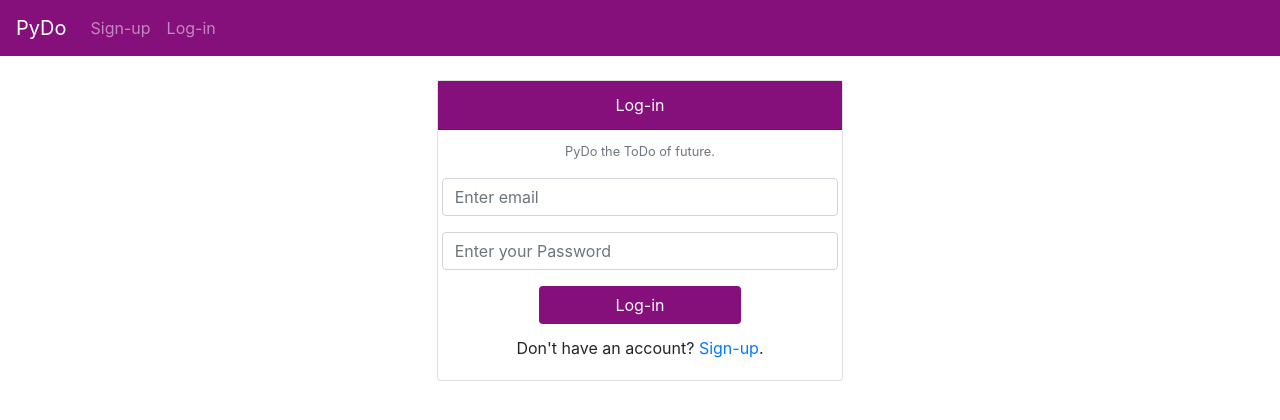
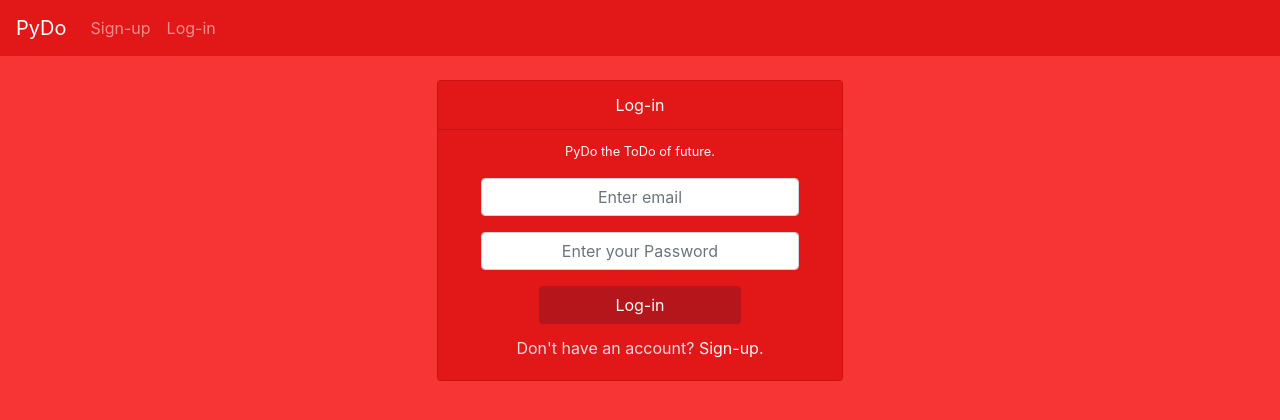
Before and after one commit to abhaysocialised/pydo, a Django app: page /log-in/ in a window 1280 px wide. Shown: the top 420 px of the page. Run offline with Django 3.2, Linux system fonts and the light colour scheme; some libraries are stand-ins or nearby versions.

Commit message:
UI updated from purple to red theme

```diff
--- a/login/templates/login.html
+++ b/login/templates/login.html
@@ -4,25 +4,28 @@
 <div class="row">
   <div class="col-1 col-md-2 col-lg-4"></div>
   <div class="col-10 col-md-8 col-lg-4">
-    <form class="card my-4 w-100 mx-auto" method="POST" action="#">
+    <form class="card my-4 w-100 mx-auto bg-red" method="POST" action="#">
       {% csrf_token %}
-      <div class="card-header bg-purple text-light text-center">
+      <div class="card-header bg-red text-light text-center">
         <large>Log-in</large>
       </div>
       <div class="text-center form-group text-muted my-1 py-1 px-1">
-        <small class="text-center">PyDo the ToDo of future.</small>
+        <small class="text-center text-light">PyDo the ToDo of future.</small>
       </div>
       <div class="form-group my-1 py-1 px-1">
-        <input type="email" class="form-control" name="email" id="email" value="{{ usr.email }}" aria-describedby="emailHelp" placeholder="Enter email" required>
+        <input type="email" class="form-control text-center mx-auto" style="width: 80%;" name="email" id="email"
+          value="{{ usr.email }}" aria-describedby="emailHelp" placeholder="Enter email" required>
         <small id="emailError" class="text-danger text-center">{{ emailError }}</small>
       </div>
       <div class="form-group my-1 py-1 px-1">
-        <input type="password" class="form-control" name="password" id="password" value="{{ usr.password }}" placeholder="Enter your Password" required>
+        <input type="password" class="form-control text-center mx-auto" style="width: 80%;" name="password"
+          id="password" value="{{ usr.password }}" placeholder="Enter your Password" required>
         <small id="Error" class="text-danger text-center">{{ Error }}</small>
       </div>
-      <button type="submit" class="btn bg-purple my-2 text-light w-50 text-center mx-auto" id="submit-btn">Log-in</button>
-      <div class="text-center form-group my01 py-1 px-1">
-        Don't have an account? <a href="/">Sign-up</a>.
+      <button type="submit" class="btn bg-purple my-2 text-light w-50 text-center mx-auto bg-gradred"
+        id="submit-btn">Log-in</button>
+      <div class="text-center form-group my01 py-1 px-1" style="color: #dddddd">
+        Don't have an account? <a href="/" class="text-light">Sign-up</a>.
       </div>
     </form>
   </div>
@@ -31,7 +34,7 @@
 {% endblock %}
 {% block script %}
 <script type="text/javascript" charset="utf-8">
-  $(document).ready(function() {
+  $(document).ready(function () {
     const email = $("#email");
     const btn = $("#submit-btn")
     email.on("input",
@@ -43,7 +46,7 @@
           $("#emailError").text("");
           btn.show()
         }
-    });
+      });
   })
 </script>
 {% endblock %}
--- a/templates/base1.html
+++ b/templates/base1.html
@@ -1,19 +1,47 @@
 <!DOCTYPE html>
 <html lang="en">
+
 <head>
   <!-- Required meta tags -->
   <meta charset="utf-8">
   <meta name="viewport" content="width=device-width, initial-scale=1, shrink-to-fit=no, user-scalable=no">
 
   <!-- Bootstrap CSS -->
-  <link rel="stylesheet" href="https://maxcdn.bootstrapcdn.com/bootstrap/4.0.0/css/bootstrap.min.css" integrity="sha384-Gn5384xqQ1aoWXA+058RXPxPg6fy4IWvTNh0E263XmFcJlSAwiGgFAW/dAiS6JXm" crossorigin="anonymous">
-  <style>.bg-purple {background-color: #86107B;}#submit-btn:hover {box-shadow: 10px 10px 10px 10px #86107B00;}.nav-link{color: rgb(205, 183, 209);}</style>
+  <link rel="stylesheet" href="https://maxcdn.bootstrapcdn.com/bootstrap/4.0.0/css/bootstrap.min.css"
+    integrity="sha384-Gn5384xqQ1aoWXA+058RXPxPg6fy4IWvTNh0E263XmFcJlSAwiGgFAW/dAiS6JXm" crossorigin="anonymous">
+  <style>
+    .bg-red {
+      background-color: #E21717;
+    }
+
+    #submit-btn:hover {
+      box-shadow: 10px 10px 10px 10px #86107B00;
+    }
+
+    .nav-link {
+      color: rgb(205, 183, 209);
+    }
+
+    .bg-reddish {
+      background-color: #f83535;
+    }
+
+    body {
+      overflow-x: hidden;
+    }
+
+    .bg-gradred {
+      background-color: #B4161B;
+    }
+  </style>
   <title>{% block title %}{% endblock %}</title>
 </head>
-<body>
-  <nav class="navbar navbar-expand-lg navbar-dark bg-purple">
+
+<body class="bg-reddish">
+  <nav class="navbar navbar-expand-lg navbar-dark bg-red w-100">
     <a class="navbar-brand" href="/">PyDo</a>
-    <button class="navbar-toggler" type="button" data-toggle="collapse" data-target="#navbarSupportedContent" aria-controls="navbarSupportedContent" aria-expanded="false" aria-label="Toggle navigation">
+    <button class="navbar-toggler" type="button" data-toggle="collapse" data-target="#navbarSupportedContent"
+      aria-controls="navbarSupportedContent" aria-expanded="false" aria-label="Toggle navigation">
       <span class="navbar-toggler-icon"></span>
     </button>
 
@@ -26,12 +54,18 @@
           <a class="nav-link" href="/log-in">Log-in</a>
         </li>
 
-      </div>
-    </nav>
-    {% block body %}{% endblock %}
-    <script src="https://code.jquery.com/jquery-3.5.1.min.js" integrity="sha256-9/aliU8dGd2tb6OSsuzixeV4y/faTqgFtohetphbbj0=" crossorigin="anonymous"></script>
-    <script src="https://cdnjs.cloudflare.com/ajax/libs/popper.js/1.12.9/umd/popper.min.js" integrity="sha384-ApNbgh9B+Y1QKtv3Rn7W3mgPxhU9K/ScQsAP7hUibX39j7fakFPskvXusvfa0b4Q" crossorigin="anonymous"></script>
-    <script src="https://maxcdn.bootstrapcdn.com/bootstrap/4.0.0/js/bootstrap.min.js" integrity="sha384-JZR6Spejh4U02d8jOt6vLEHfe/JQGiRRSQQxSfFWpi1MquVdAyjUar5+76PVCmYl" crossorigin="anonymous"></script>
-    {% block script %}{% endblock %}
-  </body>
+    </div>
+  </nav>
+  {% block body %}{% endblock %}
+  <script src="https://code.jquery.com/jquery-3.5.1.min.js"
+    integrity="sha256-9/aliU8dGd2tb6OSsuzixeV4y/faTqgFtohetphbbj0=" crossorigin="anonymous"></script>
+  <script src="https://cdnjs.cloudflare.com/ajax/libs/popper.js/1.12.9/umd/popper.min.js"
+    integrity="sha384-ApNbgh9B+Y1QKtv3Rn7W3mgPxhU9K/ScQsAP7hUibX39j7fakFPskvXusvfa0b4Q"
+    crossorigin="anonymous"></script>
+  <script src="https://maxcdn.bootstrapcdn.com/bootstrap/4.0.0/js/bootstrap.min.js"
+    integrity="sha384-JZR6Spejh4U02d8jOt6vLEHfe/JQGiRRSQQxSfFWpi1MquVdAyjUar5+76PVCmYl"
+    crossorigin="anonymous"></script>
+  {% block script %}{% endblock %}
+</body>
+
 </html>
```
Also changed, not shown: home/templates/home.html (+18 -15 lines), signup/templates/signup.html (+15 -11 lines), templates/base2.html (+104 -13 lines), userprofile/templates/update_profile.html (+13 -8 lines).
